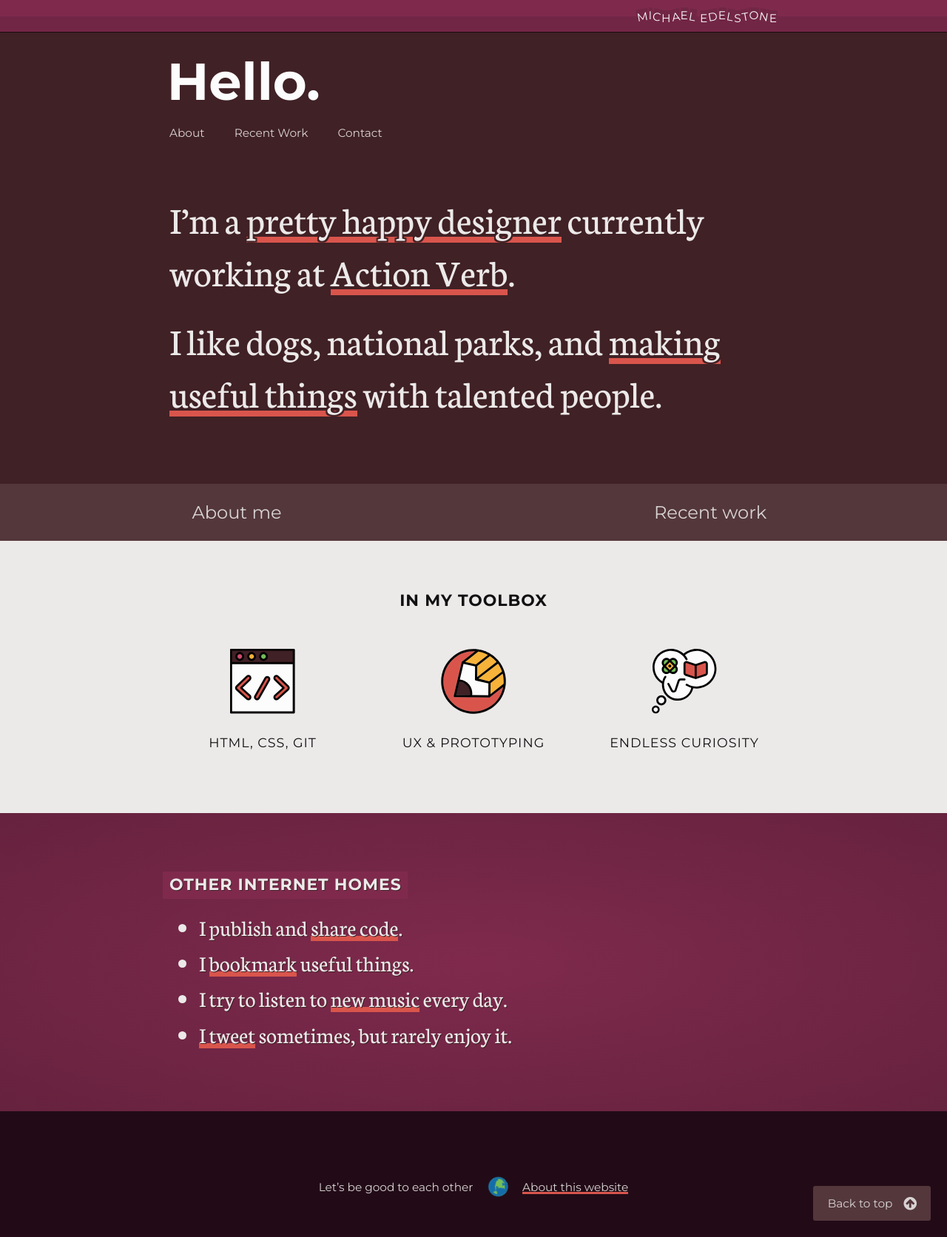
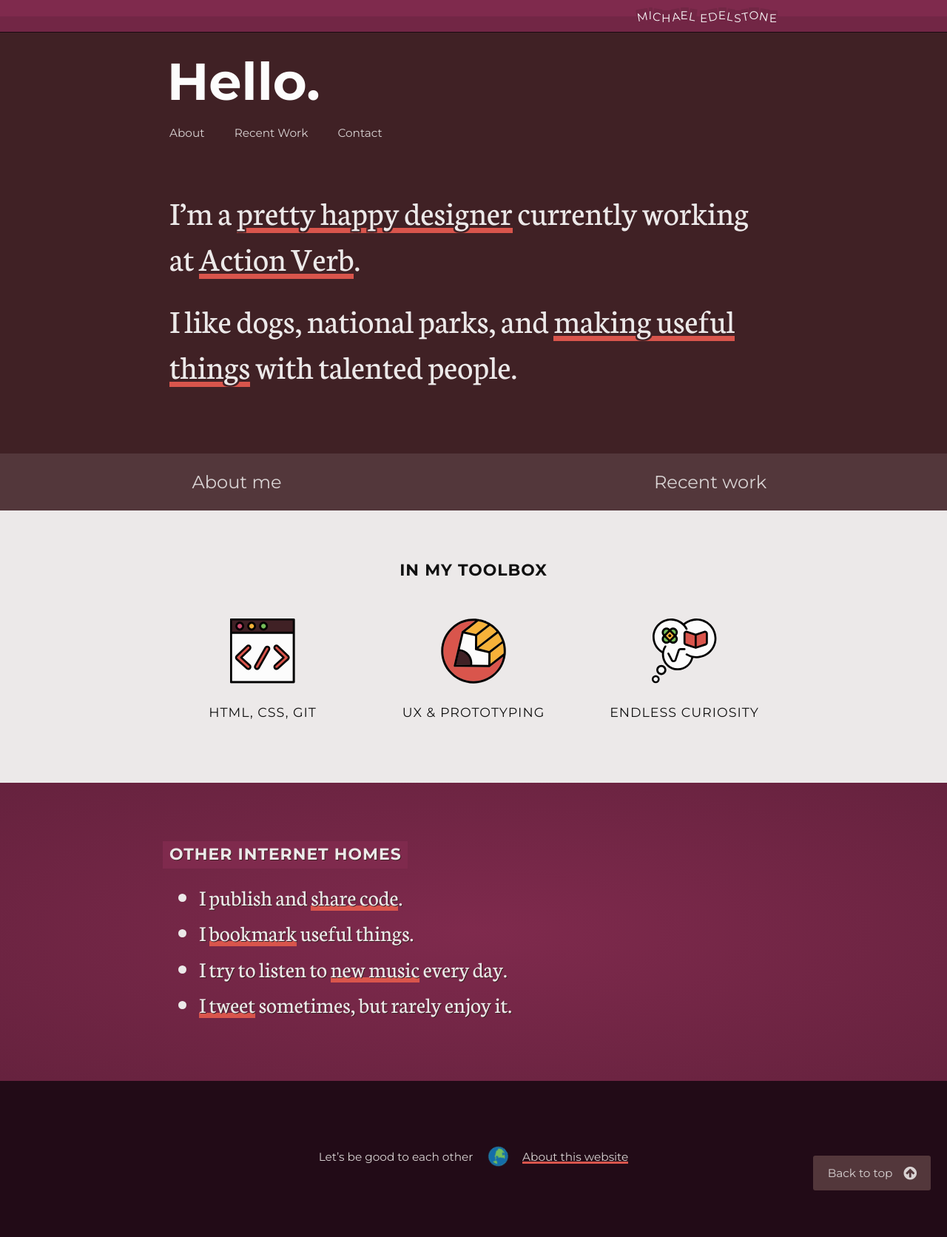
Before and after one commit to edelstone/my-website, a Jekyll site: the page built from index.html, in a window 1280 px wide. Shown: the whole page at 74% size. Built offline with Jekyll 4.4.1, drawn with Linux system fonts in a browser that asks for light colours; nearby versions of some CDN libraries; comment, search, counter and statistics services are not loaded; after the commit the page ends 1631 px from its top, so only the background shows below that.

Commit message:
font size on homepage message decrease

```diff
--- a/css/main.scss
+++ b/css/main.scss
@@ -117,7 +117,7 @@ a.offscreen:focus, a.offscreen:active, a.offscreen:hover {position: absolute; le
 /* Banded Sections */
 .main-area .stacked-content {padding: 0;}
 .home-intro-wrapper {background: #402125;}
-.quick-bio {font-family: Neuton, serif; font-size: 4.6rem; color: #ece9e9; padding: 3.3rem 0 6rem; text-shadow: none; line-height: 1.35;}
+.quick-bio {font-family: Neuton, serif; font-size: 4.2rem; color: #ece9e9; padding: 2.8rem 0 6rem; text-shadow: none; line-height: 1.35;}
 .quick-bio p {margin: 0 auto 2rem;}
 .quick-bio a {color: #ece9e9; text-decoration: none; background: #983b35; background: linear-gradient(to bottom, transparent 0, transparent 88%, #d9554c 88%, #d9554c 100%); transition: all .2s ease; text-shadow: 2px 2px 0 #402125, -2px -2px 0 #402125, 2px -2px 0 #402125, -2px 2px 0 #402125, -2px 0 0 #402125, 2px 0 0 #402125;}
 .quick-bio a:hover, .quick-bio a:focus {color: inherit;}
@@ -250,7 +250,7 @@ a.offscreen:focus, a.offscreen:active, a.offscreen:hover {position: absolute; le
 @media (min-width: 80em) {
 	html {font-size: 68.5%;}
 	.constrain {max-width: 80rem;}
-	.quick-bio {font-size: 4.8rem;}
+	.quick-bio {font-size: 4.2rem;}
 	.title-area {padding-top: 8rem; margin-top: -8rem;}
 	.title-area::before {opacity: 0;}
 }
```
